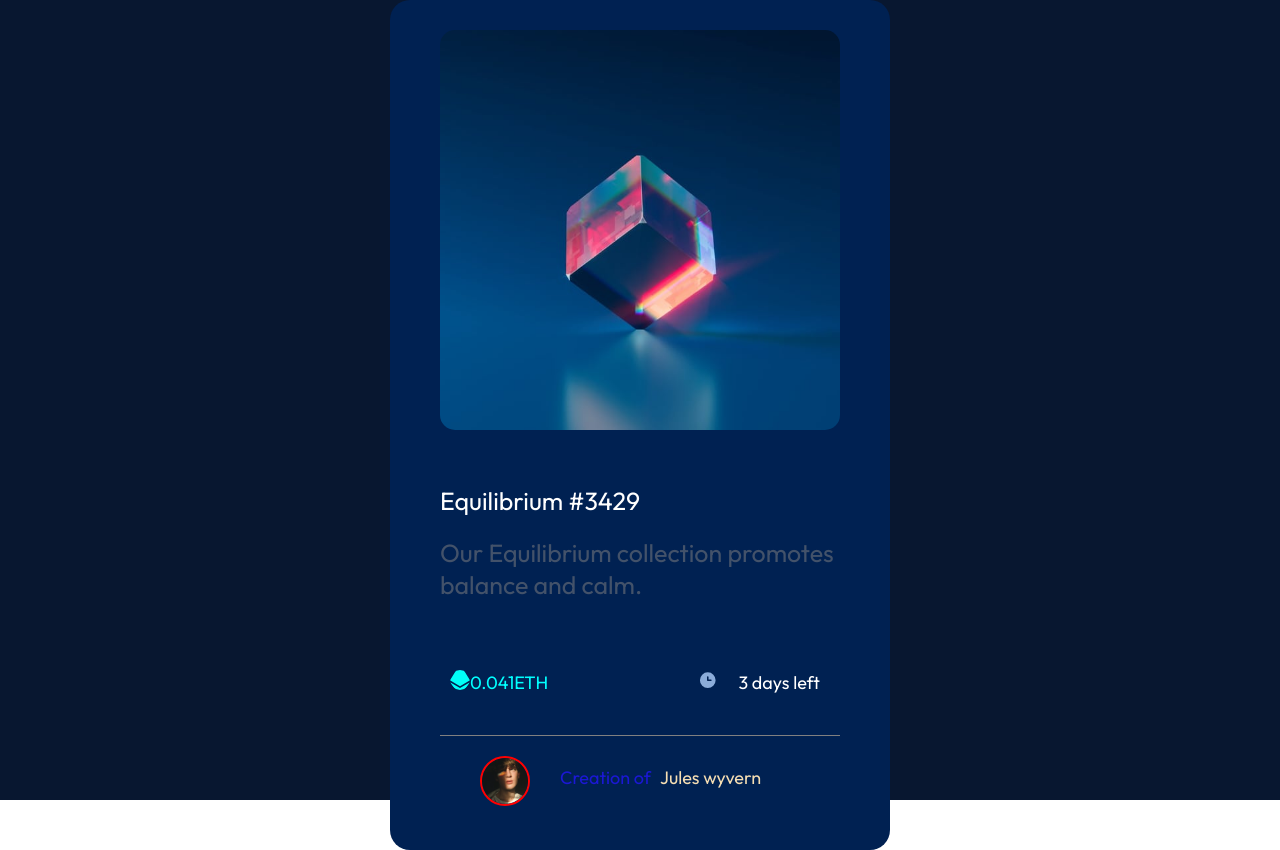
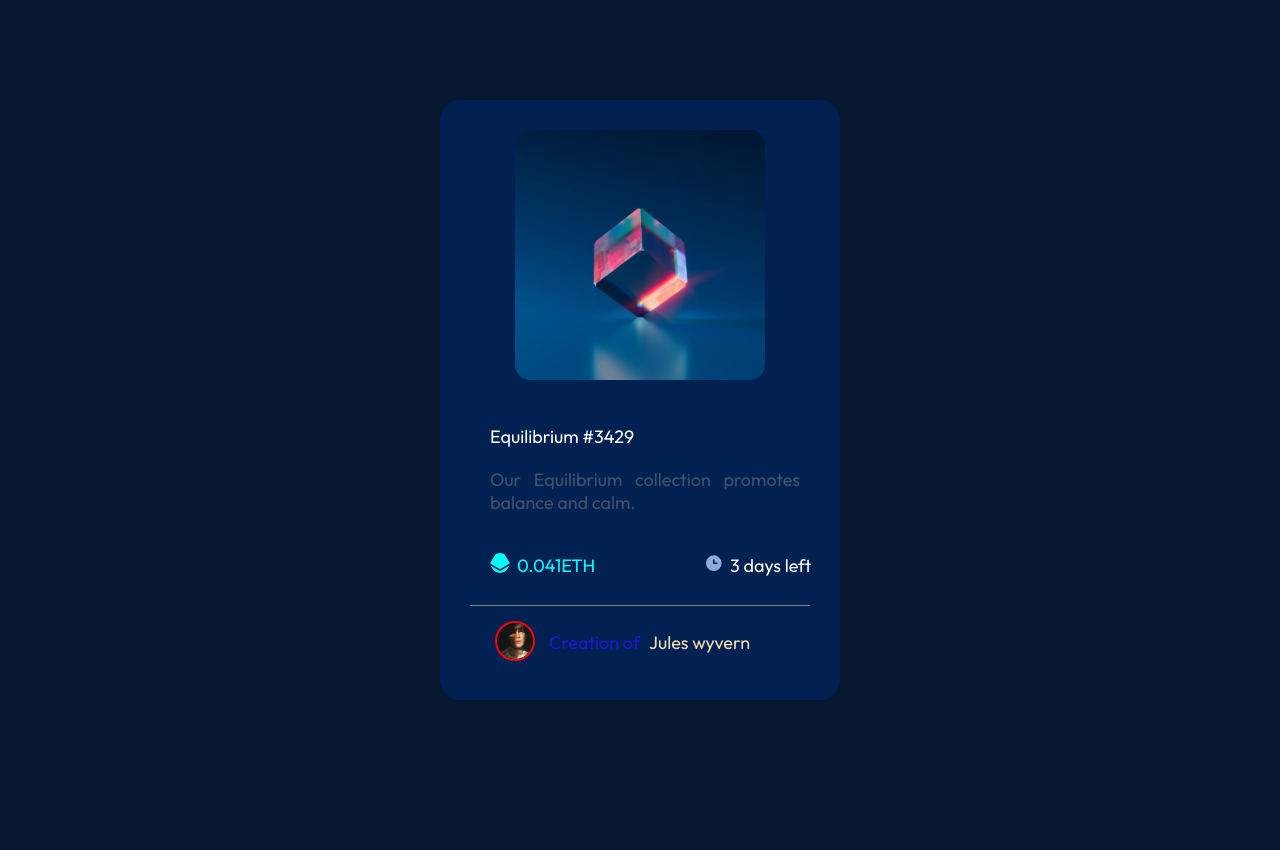
Before and after one commit to camilochona/retoNFT, a plain HTML site: page index.html in a window 1280 px wide. After the commit the page ends 800 px from the top, so only its background shows below. Drawn offline with Linux system fonts and the light colour scheme.

Commit message:
cambio style.css en footer

```diff
--- a/style.css
+++ b/style.css
@@ -6,22 +6,22 @@
 
 html {
   font-size: 62.5%;
+  background-color: #081730 ;
 }
 main {
-  height: 200px;
-  width: 500px;
+  height: 150px;
+  width: 400px;
 }
 .div__container {
   width: 100vw;
   height: 100vh;
-  background-color: #081730 ;
   font-family: 'Outfit', sans-serif;
 
   display: flex;
 }
 .div__container__head {
-  height: 85rem;
-  width: 50rem;
+  height: 60rem;
+  width: 40rem;
   background-color: #002152 ;
   margin: auto;
   text-align: center;
@@ -30,16 +30,18 @@ main {
 
 }
 .div__img img{
-  height: 400px;
-  width: 400px;
+  height: 250px;
+  width: 250px;
   margin: 30px auto;
   object-fit: cover;
   border-radius: 1.5rem;
 }
 .div__parrafo {
-   text-align: left;
-   margin: 2rem 5rem;
-   font-size: 2.5rem;
+  width: 35rem;
+  text-align: left;
+  text-align: justify;
+  margin: 1rem;
+  padding-left: 4rem;
 }
 .div__parrafo p:nth-child(1) {
    color: white;
@@ -53,46 +55,46 @@ figure img {
 }
 .div__descripcion {
   display: grid;
-  grid-template-columns: 10px auto 10px auto;
-  margin-bottom: 24px;
+  grid-template-columns: 10px 150px 9px auto;
   align-items: center;
-  gap: 40px;
+  gap: 27px;
+  margin-left: 3rem;
 }
 .div__descripcion figure img {
   width: 20px;
   height: 20px;
   border-radius: 20px;
   object-fit: cover;
-  margin-left: 6rem;
+  margin-left: 2rem;
 }
 .div__descripcion p:nth-child(2) {
   display: block;
   text-align: left;
-  padding: 3rem;
   color: cyan;
+  padding: 2rem 1rem;
 }
 .div__descripcion p:nth-child(4) {
   display: block;
-  text-align: left;
-  padding: 5rem;
-  color: white;
+    text-align: left;
+    padding: 1rem;
+    color: white;
 }
 .div__contacto  {
-  margin: 5rem;
+  margin: 3rem;
   display: grid;
-  grid-template-columns: 100px 100px auto;
+  grid-template-columns: 64px 100px auto;
   border-top: 1px solid gray;
-  padding: 20px;
+  padding: 15px;
 }
 .div__contacto img {
-  width: 50px;
-  height: 50px;
-  border-radius: 50px ;
+  width: 40px;
+  height: 40px;
+  border-radius: 50px;
   border-top: 2px solid red;
   border-bottom: 2px solid red;
   border-left: 2px solid red;
   border-right: 2px solid red;
-  margin-left: 2rem
+  margin-left: 1rem;
 }
 .primero {
   padding-top: 1rem;
```
